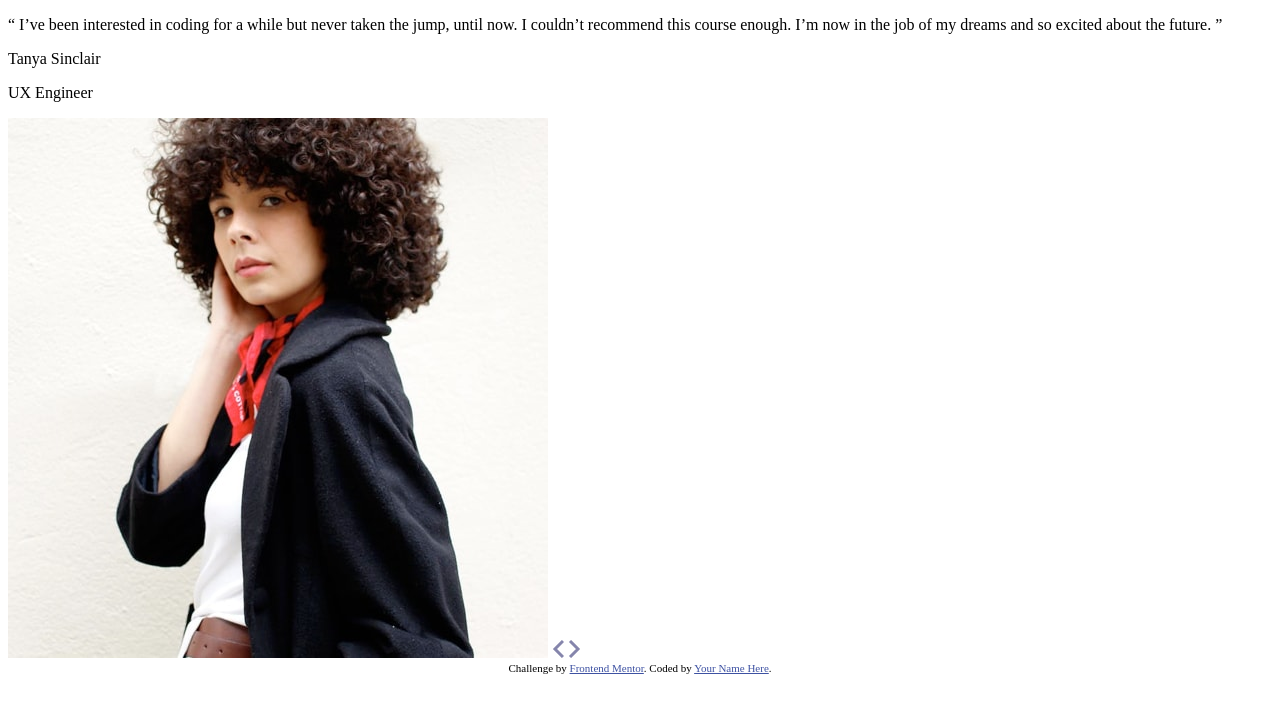
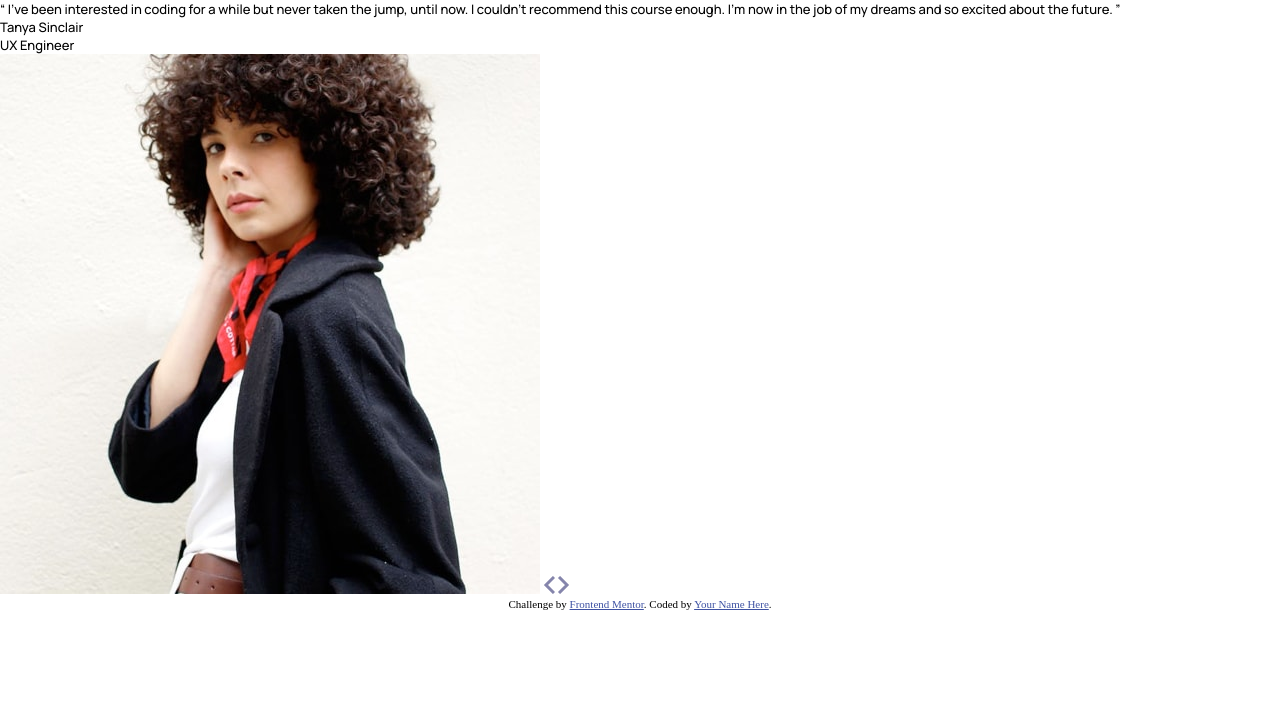
Before and after one commit to bluepersia/coding-bootcamp-testimonials-slider-master, a plain HTML site: page index.html in a window 1280 px wide. Drawn offline with Linux system fonts and the light colour scheme.

Commit message:
Base style

```diff
--- /dev/null
+++ b/css/base.css
@@ -0,0 +1,5 @@
+body {
+    margin: 0;
+    padding: 0;
+    box-sizing: border-box;
+}
--- /dev/null
+++ b/css/slider.css
@@ -0,0 +1,22 @@
+:root {
+    --c-1: hsl(217, 19%, 35%);
+    --c-2:hsl(214, 17%, 51%);
+    --c-3:hsl(212, 23%, 69%);
+    --c-4:hsl(210, 46%, 95%);
+
+    --f-1: 'Manrope', sans-serif;
+}
+
+
+.slider, .slider *, .slider *::after, .slider *::before
+{
+    margin: 0;
+    padding: 0;
+    box-sizing: border-box;
+}
+
+
+.slider {
+    font-family: var(--f-1);
+    font-size: 0.8125rem;
+}
--- a/index.html
+++ b/index.html
@@ -7,6 +7,10 @@
   <!-- displays site properly based on user's device -->
 
   <link rel="icon" type="image/png" sizes="32x32" href="./images/favicon-32x32.png">
+  <link rel="preconnect" href="https://fonts.gstatic.com">
+  <link href="https://fonts.googleapis.com/css2?family=Manrope:wght@500;700&display=swap" rel="stylesheet">
+  <link rel='stylesheet' href='css/slider.css'>
+  <link rel='stylesheet' href='css/base.css'>
 
   <title>Frontend Mentor | Coding Bootcamp Testimonials Slider</title>
 
```
